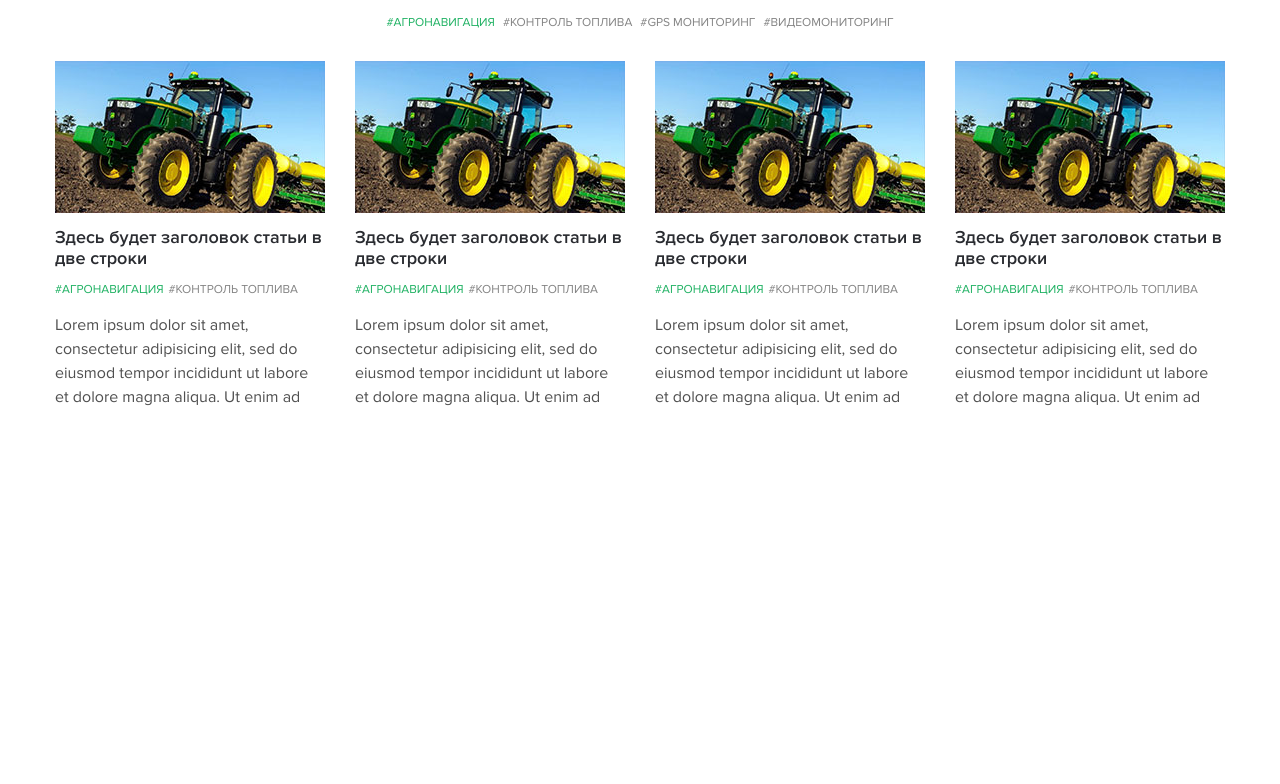
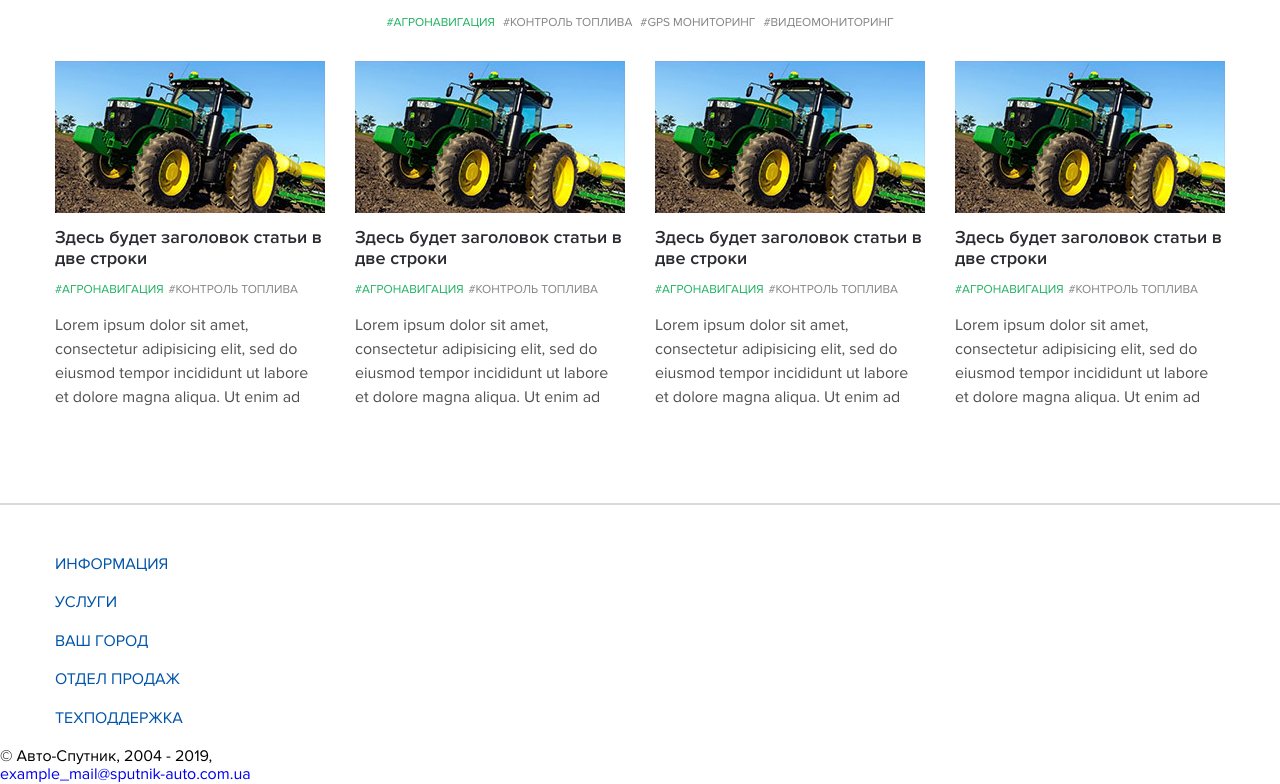
Before and after one commit to ViperPredator1992/autospin, a website: page src/index.html in a window 1280 px wide. Shown: the part 4478-5262 px from the top of the page. Before the commit the page ends 4981 px from the top, so only its background shows below. Drawn offline with nearby package versions, Linux system fonts and the light colour scheme.

Commit message:
--- Auto-Git Commit ---

```diff
--- a/src/index.html
+++ b/src/index.html
@@ -613,6 +613,28 @@ Ut enim ad minim veniam, quis nostrud exercitation ullamco laboris nisi ut aliqu
                 </div>
             </div>
         </section>
+        <footer class="footer">
+            <div class="container">
+                <div class="footer-blocks">
+                    <div class="footer-block">
+                        <h6 class="footer-block__title">Информация</h6>
+                    </div>
+                    <div class="footer-block">
+                        <h6 class="footer-block__title">Услуги</h6>
+                    </div>
+                    <div class="footer-block">
+                        <h6 class="footer-block__title">Ваш город</h6>
+                    </div>
+                    <div class="footer-block">
+                        <h6 class="footer-block__title">Отдел продаж</h6>
+                    </div>
+                    <div class="footer-block">
+                        <h6 class="footer-block__title">Техподдержка</h6>
+                    </div>
+                </div>
+            </div>
+            <div class="footer-copy">© Авто-Спутник, 2004 - 2019, <a href="mailto:example_mail@sputnik-auto.com.ua" class="footer-copy__email">example_mail@sputnik-auto.com.ua</a></div>
+        </footer>
 
         <div class="right-block">
             <ul class="right-block-list">
--- a/src/sass/_footer.sass
+++ b/src/sass/_footer.sass
@@ -72,3 +72,15 @@
     width: 50px
     height: 50px
     cursor: pointer
+.footer
+    border-top: 2px solid #dadada
+    padding-top: 50px
+    &-block
+        &__title
+            color: $blue
+            text-transform: uppercase
+            font-weight: normal
+            margin: 0 0 20px
+            font-size: 16px
+    &-copy
+        color #666666
```
Also changed, not shown: src/css/style.css, 1 other file.
